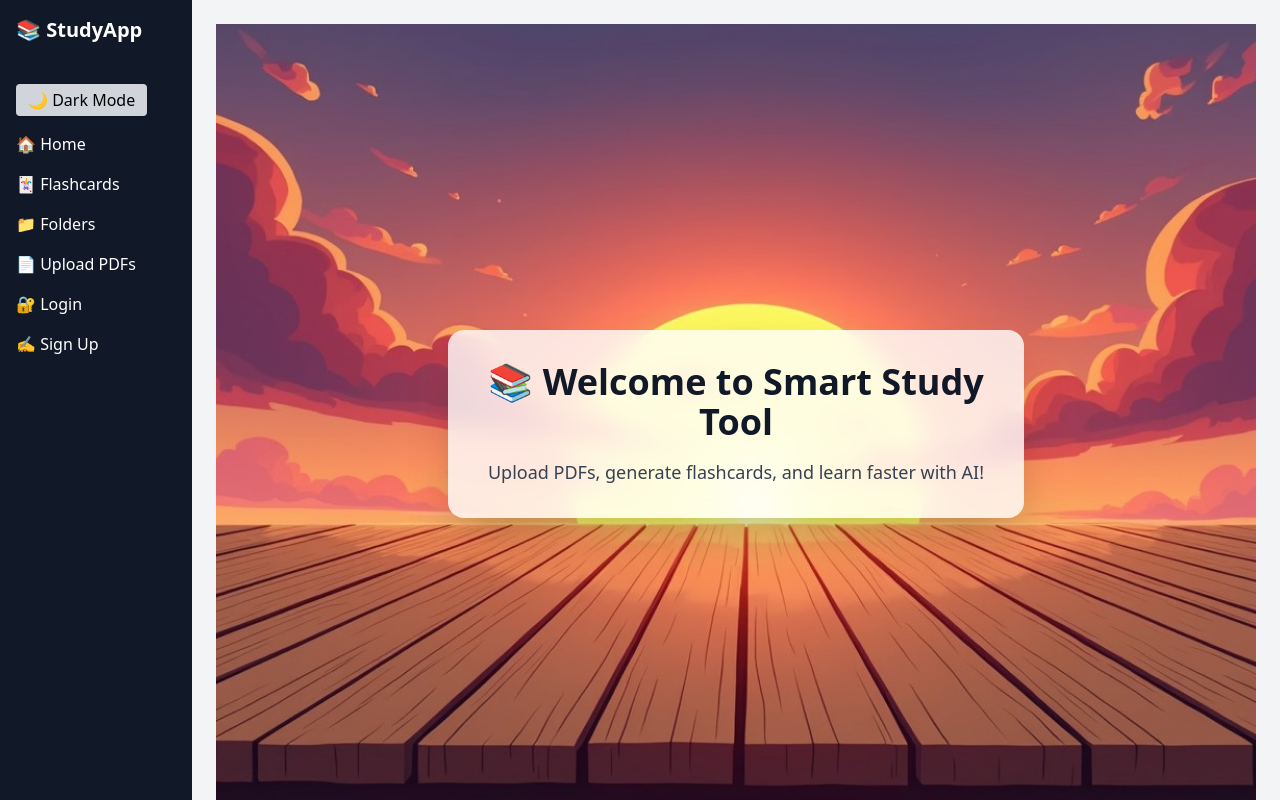
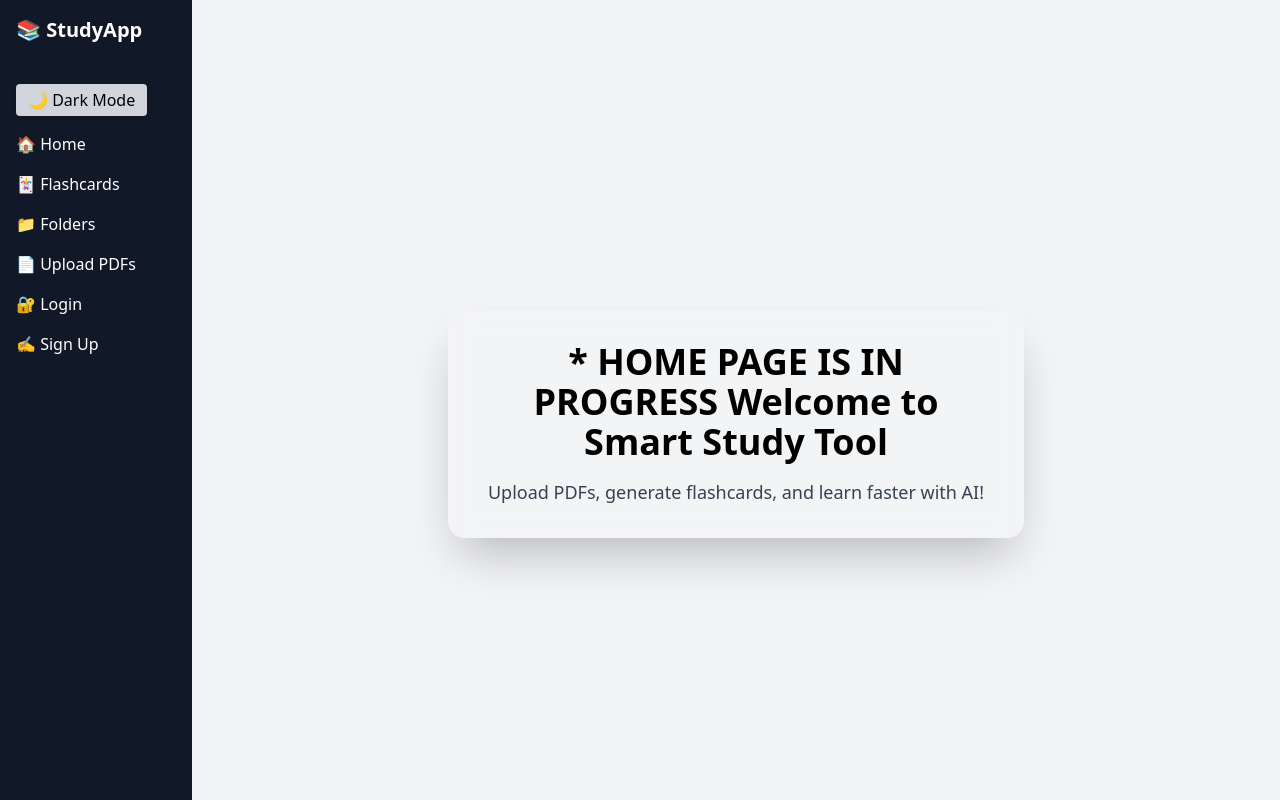
Before and after one commit to alaincodex/frontend, a React (Create React App) app: page / in a window 1280 px wide. Built offline with nearby package versions, Linux system fonts and the light colour scheme; no server answers.

Commit message:
Update layout or features

```diff
--- a/src/App.js
+++ b/src/App.js
@@ -9,7 +9,7 @@ import Signup from "./components/Signup";
 import ThemeToggle from "./components/ThemeToggle";
 import { auth } from "./firebase";
 import { useAuthState } from "react-firebase-hooks/auth";
-import { signOut } from "firebase/auth"; // ✅ Added
+import { signOut } from "firebase/auth";
 
 function PrivateRoute({ children }) {
   const [user, loading] = useAuthState(auth);
@@ -22,11 +22,24 @@ function App() {
   const isDark = localStorage.getItem("theme") === "dark";
 
   return (
-    <div className={isDark ? "dark" : ""}>
+    <div className={`${isDark ? "dark" : ""} h-screen w-screen overflow-hidden`}>
       <Router>
-        <div className="flex h-screen bg-gray-100 dark:bg-gray-900 text-gray-900 dark:text-white">
-          {/* Sidebar */}
-          <div className="w-48 bg-gray-900 text-white p-4 space-y-4">
+        <div className="flex flex-col md:flex-row h-full w-full">
+          {/* Mobile Top Bar */}
+          {user && (
+            <div className="md:hidden flex justify-between items-center bg-gray-900 text-white p-4">
+              <span className="font-bold">📚 StudyApp</span>
+              <button
+                onClick={() => signOut(auth)}
+                className="text-sm text-red-300"
+              >
+                🚪 Logout
+              </button>
+            </div>
+          )}
+
+          {/* Sidebar - Hidden on Mobile */}
+          <div className="w-full md:w-48 bg-gray-900 text-white p-4 space-y-4 overflow-y-auto hidden md:block">
             <h1 className="text-xl font-bold mb-6">📚 StudyApp</h1>
             <ThemeToggle />
             {user && (
@@ -53,7 +66,7 @@ function App() {
           </div>
 
           {/* Main Content */}
-          <div className="flex-1 p-6 overflow-y-auto bg-gray-100 dark:bg-gray-800">
+          <div className="flex-1 h-full overflow-auto p-4 sm:p-6 bg-gray-100 dark:bg-gray-800">
             <Routes>
               <Route path="/" element={<Home />} />
               <Route path="/login" element={<Login />} />
--- a/src/components/FlashcardList.css
+++ b/src/components/FlashcardList.css
@@ -1,10 +1,5 @@
-/* FlashcardList.css */
-
 .flashcard-background {
-  background-image: url('/public/pastel-clouds.jpg');
-  background-size: cover;
-  background-position: center;
-  background-repeat: no-repeat;
+  background: #fefefe; /* soft neutral background instead of image */
   min-height: 100vh;
   padding: 2rem;
 }
--- a/src/components/FlashcardList.jsx
+++ b/src/components/FlashcardList.jsx
@@ -2,7 +2,7 @@ import React, { useState, useEffect } from "react";
 import { jsPDF } from "jspdf";
 import { Document, Packer, Paragraph, TextRun } from "docx";
 import { DragDropContext, Droppable, Draggable } from "react-beautiful-dnd";
-import "./FlashcardList.css"; // 👈 NEW import for background and box
+import "./FlashcardList.css"; // NEW import for background and box
 
 export default function FlashcardList() {
   const [folders, setFolders] = useState({});
@@ -145,7 +145,7 @@ export default function FlashcardList() {
   return (
     <div className="flashcard-background">
       <div className="flashcard-box">
-        <h2 className="text-2xl font-bold mb-4">🃏 Flashcards by Folder</h2>
+        <h2 className="text-2xl font-bold mb-4"> Flashcards by Folder</h2>
 
         <select
           value={selectedFolder}
--- a/src/components/Home.jsx
+++ b/src/components/Home.jsx
@@ -4,11 +4,13 @@ function Home() {
   return (
     <div
       className="min-h-screen bg-cover bg-center flex items-center justify-center"
-      style={{ backgroundImage: "url('/sunset.jpg')" }}
+      //style={{ backgroundImage: "url('/sunset.jpg')" }}
     >
-      <div className="bg-white bg-opacity-80 backdrop-blur-md p-8 rounded-2xl shadow-2xl text-center max-w-xl mx-4">
-        <h1 className="text-4xl font-bold mb-4 text-gray-900">
-          📚 Welcome to Smart Study Tool
+      <div className="bg-red bg-opacity-100 backdrop-blur-md p-8 rounded-2xl shadow-2xl text-center max-w-xl mx-4">
+        <h1 className="text-4xl font-bold mb-4 text-gray-1100">
+          * HOME PAGE IS IN PROGRESS
+
+         Welcome to Smart Study Tool
         </h1>
         <p className="text-lg text-gray-700">
           Upload PDFs, generate flashcards, and learn faster with AI!
--- a/src/index.css
+++ b/src/index.css
@@ -1,4 +1,11 @@
-/* src/index.css */
 @tailwind base;
 @tailwind components;
 @tailwind utilities;
+
+html, body, #root {
+  margin: 0;
+  padding: 0;
+  height: 100%;
+  width: 100%;
+  overflow: hidden;
+}
--- a/src/landing-page/style.css
+++ b/src/landing-page/style.css
@@ -1,18 +1,20 @@
 body {
     margin: 0;
     font-family: 'Segoe UI', sans-serif;
-    background: #fff0f5;
+    background: linear-gradient(to bottom right, #fce3ec, #f9f7ff); /* soft pastel gradient */
     color: #333;
     line-height: 1.6;
     padding: 0 1rem;
+    min-height: 100vh;
   }
 
   header {
     text-align: center;
-    background: #ffe0ec;
+    background: rgba(255, 224, 236, 0.8);
     padding: 3rem 1rem;
     border-bottom: 4px solid #ffb6c1;
     border-radius: 0 0 20px 20px;
+    backdrop-filter: blur(6px);
   }
 
   h1 {
@@ -36,9 +38,10 @@ body {
     max-width: 800px;
     margin: 2rem auto;
     padding: 1rem;
-    background: #fffdfd;
+    background: #ffffffcc; /* semi-transparent white */
     border-radius: 12px;
     box-shadow: 0 4px 12px rgba(0, 0, 0, 0.1);
+    backdrop-filter: blur(4px);
   }
 
   section {
```
